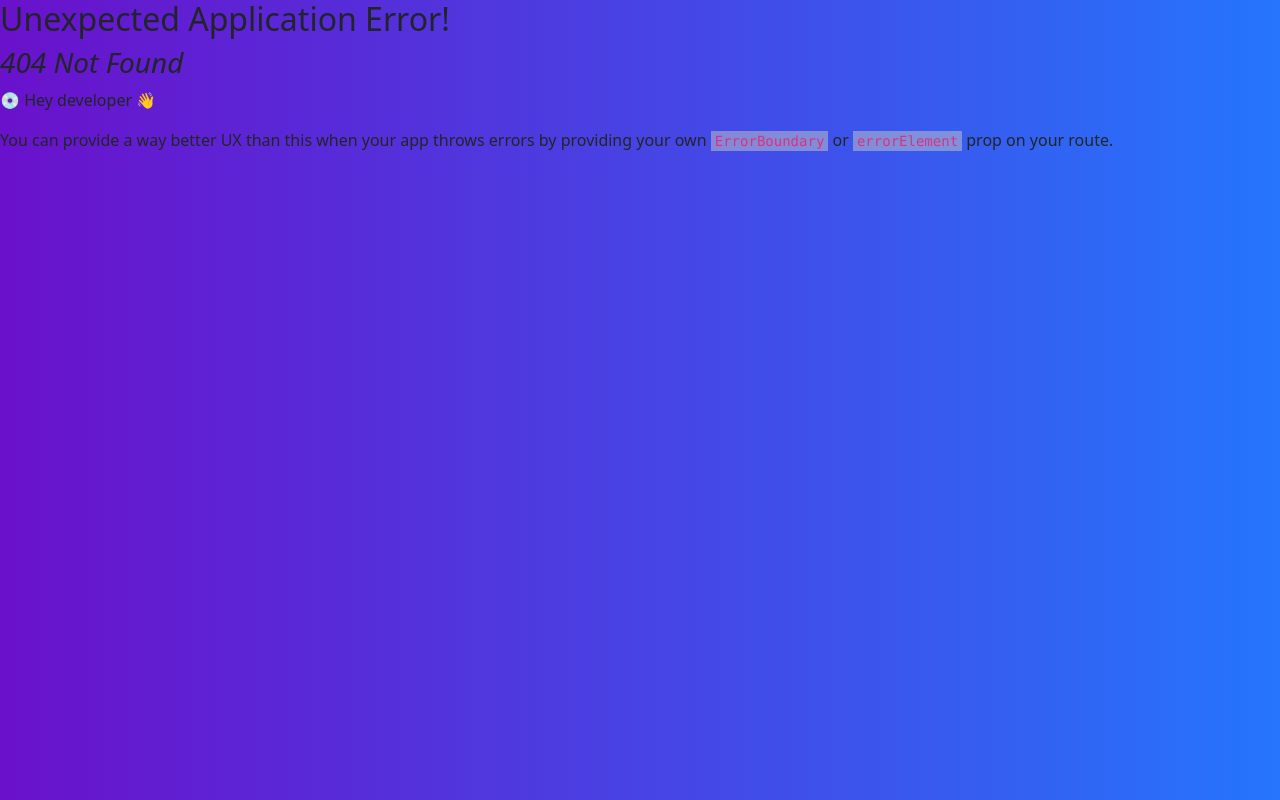
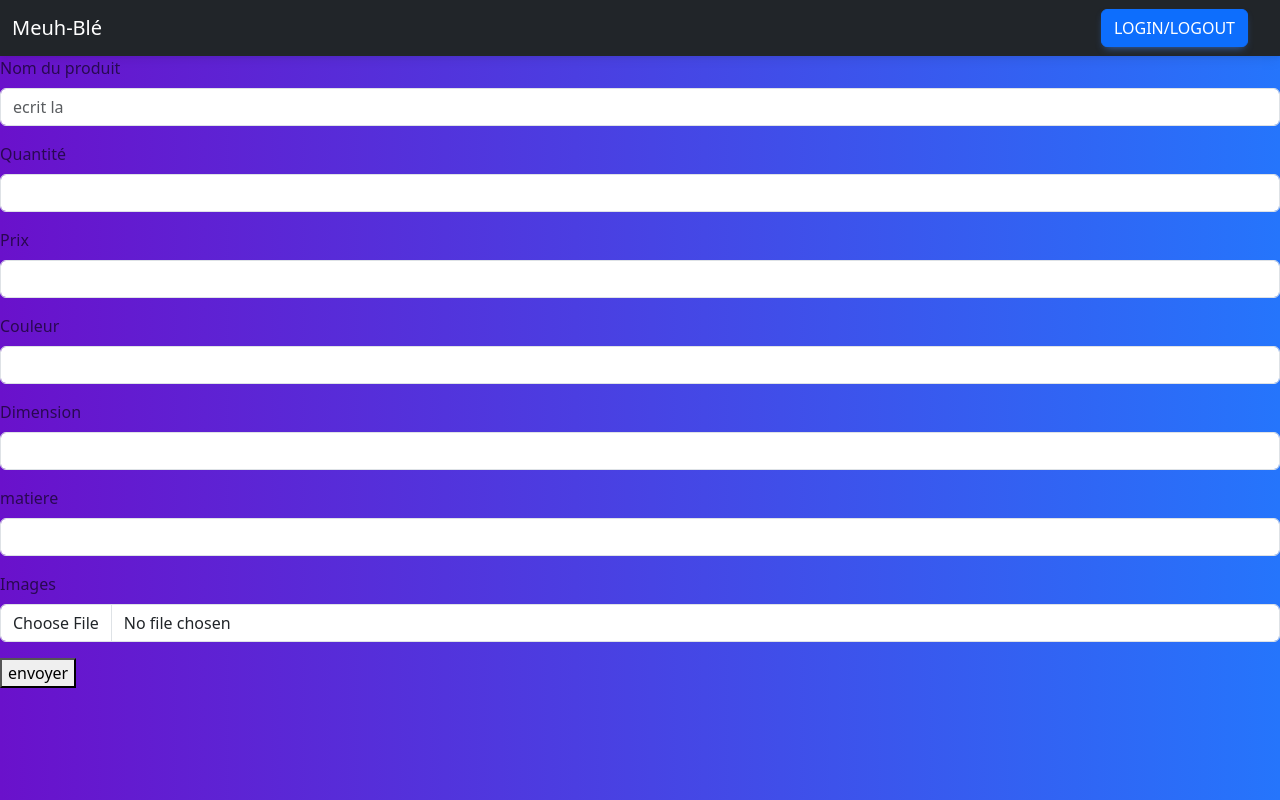
Before and after one commit to adatechschool/projet-collectif-plateforme-de-vente-de-meubles-meuh-ble-1, a React (Vite) app in the folder frontend/vite-project/: page /publish in a window 1280 px wide. Before the commit this address had no page. Built offline with nearby package versions, Linux system fonts and the light colour scheme.

Commit message:
ajout de la publication

```diff
--- a/frontend/vite-project/src/App.jsx
+++ b/frontend/vite-project/src/App.jsx
@@ -4,9 +4,11 @@ import Login from "./pages/Login.jsx";
 import Signin from "./pages/Signin.jsx";
 import Product from "./pages/Product.jsx";
 import Admin from "./pages/Admin.jsx";
+import Publish from "./pages/Publish.jsx"
 import NavigationBar from "./components/navbar.jsx";
 import "bootstrap/dist/css/bootstrap.min.css";
 import PaymentMethods from "./pages/Cart.jsx";
+
 
 function App() {
   const user = localStorage.getItem("user")
@@ -34,10 +36,13 @@ function App() {
         { path: "/product", element: <Product /> },
         { path: "/admin", element:(<ProtectedRoute><Admin /></ProtectedRoute>)},
         { path: "/cart", element: (<ProtectedRoute><PaymentMethods /></ProtectedRoute>) },
+        { path: "/publish", element: <Publish /> },
+
       ],
     },
     { path: "/login", element: <Login /> },
     { path: "/signin", element: <Signin /> },
+
   ]);
   return <RouterProvider router={router} />;
 }
--- a/frontend/vite-project/src/pages/publish.jsx
+++ b/frontend/vite-project/src/pages/publish.jsx
@@ -0,0 +1,101 @@
+import Form from 'react-bootstrap/Form';
+
+
+function Publish() {
+
+ // Assurez-vous d'ajouter les dépendances nécessaires ici si besoin
+
+  const onSubmitHandler = async (event) => {
+    event.preventDefault();
+    let formData = new FormData();
+    // console.log(event.currentTarget[0].value);
+    formData.append("name", event.currentTarget[0].value)
+    formData.append("quantity", 6)
+    formData.append("price", 5)
+    formData.append("color", event.currentTarget[3].value)
+    formData.append("materials", event.currentTarget[5].value)
+    formData.append("image", event.currentTarget[6].files[0])
+    formData.append("height",5)
+    formData.append("width",2)
+    formData.append("length",5)
+
+   // Form submission happens here
+   try {
+    const response = await fetch(`http://localhost:3009/products`, {
+      method: "POST",
+      body : JSON.stringify(formData),
+      headers: {
+        'Accept': 'application/json',
+        'Content-Type': 'application/json',
+      },
+    });
+    if (response.ok) {
+      const result = await response.json();
+      console.log(result)
+
+    } else {
+      console.error('Erreur lors de la requête');
+    }
+  } catch (error) {
+    console.error('Erreur lors de la requête :', error.message);
+  }
+  }
+  return (
+    <Form onSubmit={ (event) =>onSubmitHandler(event)}>
+      <Form.Group className="mb-3" controlId="product-name">
+        <Form.Label>Nom du produit</Form.Label>
+        <Form.Control placeholder="ecrit la"
+          type="text"
+          name="name"
+        />
+      </Form.Group>
+      <Form.Group className="mb-3" controlId="product-quantité">
+        <Form.Label>Quantité</Form.Label>
+        <Form.Control
+          type="text"
+          name="quantité"
+        />
+      </Form.Group>
+      <Form.Group className="mb-3" controlId="product-prix">
+        <Form.Label>Prix</Form.Label>
+        <Form.Control
+          type="text"
+          name="prix"
+        />
+      </Form.Group>
+      <Form.Group className="mb-3" controlId="product-couleur">
+        <Form.Label>Couleur</Form.Label>
+        <Form.Control
+          type="text"
+          name="couleur"
+        />
+      </Form.Group>
+      <Form.Group className="mb-3" controlId="product-dimension">
+        <Form.Label>Dimension</Form.Label>
+        <Form.Control
+          type="text"
+          name="dimension"
+        />
+      </Form.Group>
+      <Form.Group className="mb-3" controlId="product-matiere">
+        <Form.Label>matiere</Form.Label>
+        <Form.Control
+          type="text"
+          name="matiere"
+
+        />
+      </Form.Group>
+      <Form.Group className="mb-3" controlId="product-images">
+        <Form.Label>Images</Form.Label>
+        <Form.Control
+          type="file"
+          name="images"
+          accept='image/png, image/jpeg'
+        />
+      </Form.Group>
+      <button type="submit"> envoyer</button>
+    </Form>
+  );
+}
+
+export default Publish;
```
